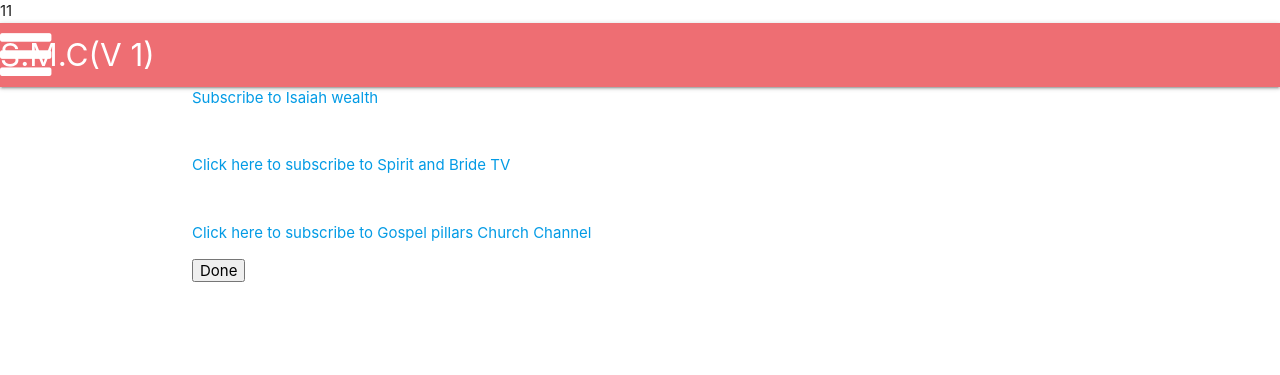
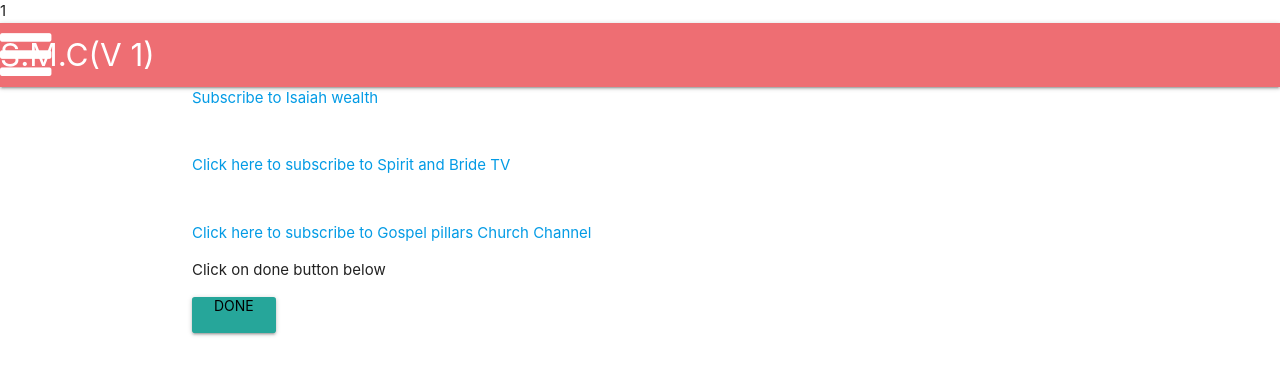
Before and after one commit to dapseen/social-media-challenge, a PHP site: page /subscription.php?id=1 in a window 1280 px wide. Shown: the top 375 px of the page. Run offline with PHP 8.4, Linux system fonts and the light colour scheme; some libraries are stand-ins or nearby versions.

Commit message:
done button styled

```diff
--- a/subscription.php
+++ b/subscription.php
@@ -6,7 +6,6 @@ if (!isset($_SESSION['views'])) {
 $_SESSION['views'] = $_SESSION['views']+1;
 echo $_SESSION['views'];
 
- echo $_GET['id']
 
 ?>
 
@@ -51,11 +50,15 @@ echo $_SESSION['views'];
 
     <p id="result"></p>
 
+    <p>
+        Click on done button below
+    </p>
+
     <form action="done.php" method="post">
         <input type="hidden" id="jsresult" name="jscount" value="">
         <input type="hidden" id="idcount" name="idcount" value="<?php echo $_GET['id']; ?>">
         <input type="hidden" id="phpresult" name="phpcount" value="<?php echo $_SESSION['views']; ?>">
-        <input type="submit" value="Done">
+        <input type="submit" class="waves-effect waves-light btn" value="Done">
     </form>
 </div>
 
```
